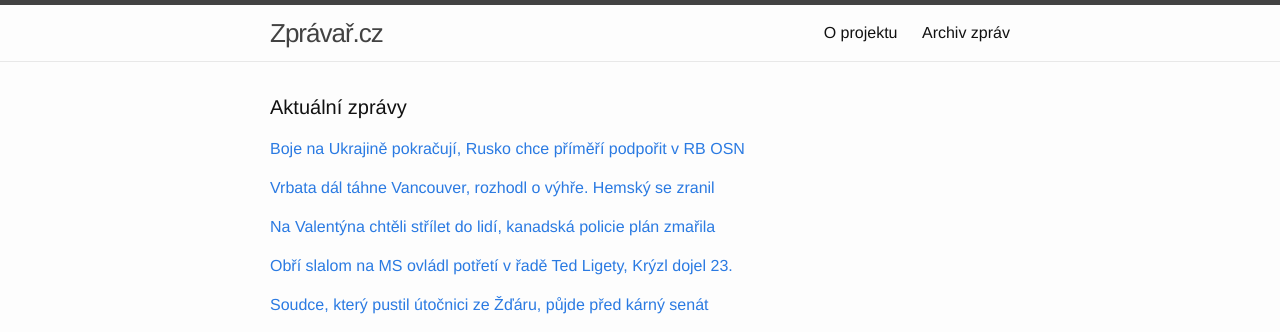
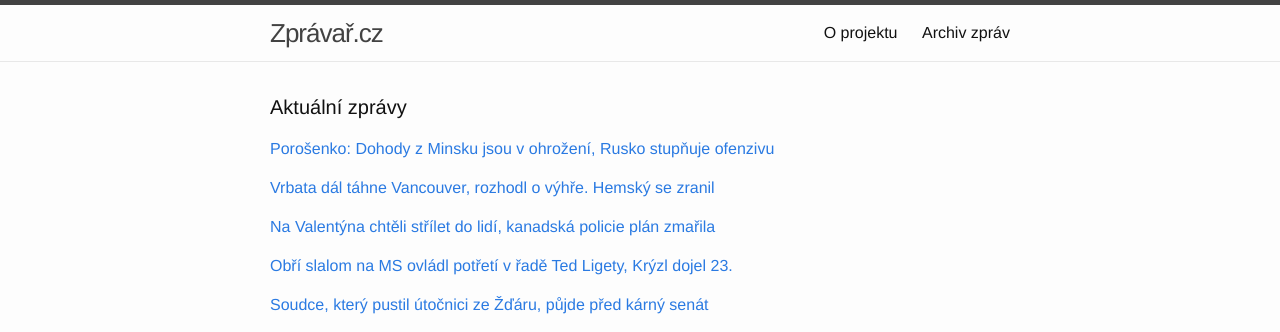
Before and after one commit to adliska/zpravar, a Jekyll site: the page built from index.html, in a window 1280 px wide. Shown: the top 332 px of the page. Built offline with Jekyll 4.4.1, drawn with Linux system fonts in a browser that asks for light colours.

Commit message:
zpravar news update

```diff
--- a/index.html
+++ b/index.html
@@ -5,9 +5,13 @@ layout: default
 <div class="home">
     <h1 class="page-heading">Aktuální zprávy</h1>
 
-<p><a href="javascript:;" onclick="toggle_visibility('zpravy0')">Boje na Ukrajině pokračují, Rusko chce příměří podpořit v RB OSN</a></p>
+<p><a href="javascript:;" onclick="toggle_visibility('zpravy0')">Porošenko: Dohody z Minsku jsou v ohrožení, Rusko stupňuje ofenzivu</a></p>
 <div id="zpravy0" style="display:none">
 <ul>
+<li><a href=http://zpravy.e15.cz/zahranicni/udalosti/porosenko-dohody-z-minsku-jsou-v-ohrozeni-rusko-stupnuje-ofenzivu-1162951>Porošenko: Dohody z Minsku jsou v ohrožení, Rusko stupňuje ofenzivu - zpravy.e15.cz</a></li>
+<li><a href=http://www.ceskenoviny.cz/zpravy/zpravy/povstalci-den-pred-primerim-utoci-na-pristav-mariupol/1181322>Povstalci den před příměřím útočí na přístav Mariupol - www.ceskenoviny.cz</a></li>
+<li><a href=http://zahranicni.ihned.cz/evropa-slovensko/c1-63534760-den-pred-zahajenim-primeri-prorusti-povstalci-zautocili-na-ukrajinsky-mariupol>Den před zahájením příměří proruští povstalci zaútočili na ukrajinský Mariupol - zahranicni.ihned.cz</a></li>
+<li><a href=http://echo24.cz/a/ieezi>Těžké boje. Povstalci den před příměřím útočí na Mariupol - echo24.cz</a></li>
 <li><a href=http://www.ceskatelevize.cz/ct24/svet/301678-boje-na-ukrajine-pokracuji-rusko-chce-primeri-podporit-v-rb-osn/>Boje na Ukrajině pokračují, Rusko chce příměří podpořit v RB OSN - www.ceskatelevize.cz</a></li>
 <li><a href=http://echo24.cz/a/wrRLr>Porošenka: Dohody z Minsku jsou ve velkém ohrožení - echo24.cz</a></li>
 <li><a href=http://zahranicni.ihned.cz/evropa-slovensko/c1-63534760-minske-dohody-jsou-kvuli-neustavajicim-bojum-v-ohrozeni-varuje-porosenko>Minské dohody jsou kvůli neustávajícím bojům v ohrožení, varuje Porošenko - zahranicni.ihned.cz</a></li>
```
